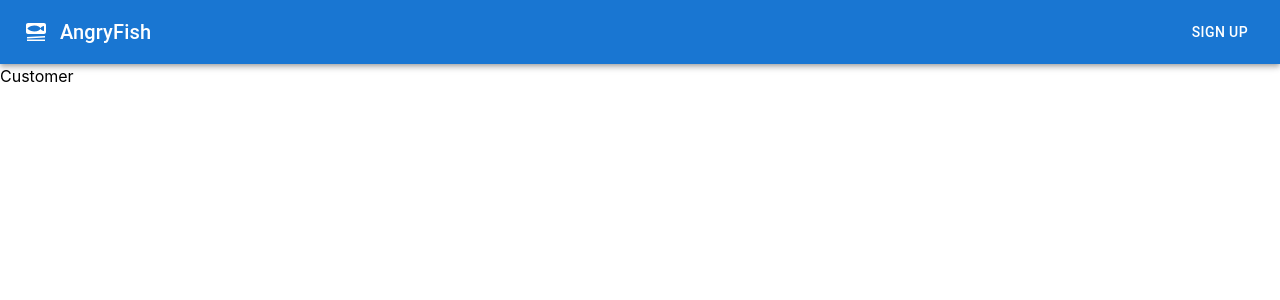
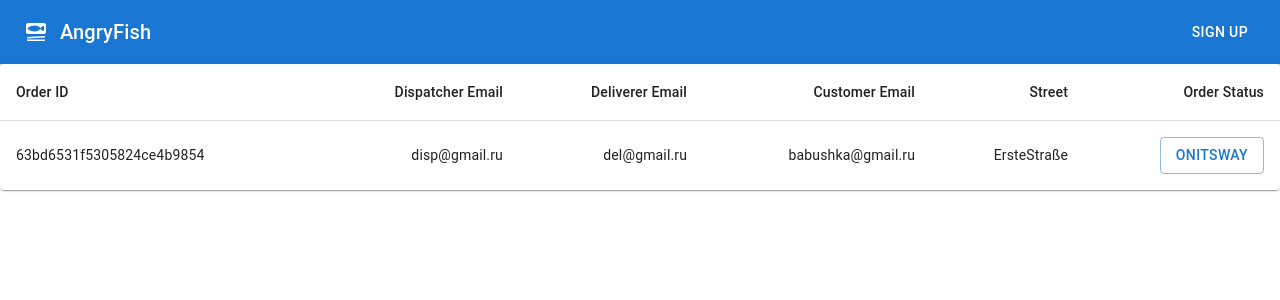
Before and after one commit to Sathwik-Amburi/ASE-Delivery, a React (Create React App) app in the folder frontend/: page /customer in a window 1280 px wide. Shown: the top 300 px of the page. Built offline with nearby package versions, Linux system fonts and the light colour scheme.

Commit message:
frontend completed

```diff
--- a/frontend/src/components/customerDashboard/Customer.jsx
+++ b/frontend/src/components/customerDashboard/Customer.jsx
@@ -1,5 +1,50 @@
-import React from "react";
+import * as React from "react";
+import Table from "@mui/material/Table";
+import TableBody from "@mui/material/TableBody";
+import TableCell from "@mui/material/TableCell";
+import TableContainer from "@mui/material/TableContainer";
+import TableHead from "@mui/material/TableHead";
+import TableRow from "@mui/material/TableRow";
+import Paper from "@mui/material/Paper";
+import { useSelector, useDispatch } from "react-redux";
+import { Button } from "@mui/material";
 
-export default function Customer() {
-  return <div>Customer</div>;
+export default function BasicTable() {
+  const { userOrderList } = useSelector((state) => state.usertOrders);
+
+  return (
+    <TableContainer component={Paper}>
+      <Table aria-label="simple table">
+        <TableHead>
+          <TableRow>
+            <TableCell>Order ID</TableCell>
+            <TableCell align="right">Dispatcher Email</TableCell>
+            <TableCell align="right">Deliverer Email</TableCell>
+            <TableCell align="right">Customer Email</TableCell>
+            <TableCell align="right">Street</TableCell>
+            <TableCell align="right">Order Status</TableCell>
+          </TableRow>
+        </TableHead>
+        <TableBody>
+          {userOrderList.map((order) => (
+            <TableRow
+              key={order.id}
+              sx={{ "&:last-child td, &:last-child th": { border: 0 } }}
+            >
+              <TableCell component="th" scope="row">
+                {order.id}
+              </TableCell>
+              <TableCell align="right">{order.dispatcher.email}</TableCell>
+              <TableCell align="right">{order.deliverer.email}</TableCell>
+              <TableCell align="right">{order.client.email}</TableCell>
+              <TableCell align="right">{order.street}</TableCell>
+              <TableCell align="right">
+                <Button variant="outlined">{order.orderStatus}</Button>
+              </TableCell>
+            </TableRow>
+          ))}
+        </TableBody>
+      </Table>
+    </TableContainer>
+  );
 }
--- a/frontend/src/components/delivererDashboard/Deliverer.jsx
+++ b/frontend/src/components/delivererDashboard/Deliverer.jsx
@@ -1,5 +1,50 @@
-import React from "react";
+import * as React from "react";
+import Table from "@mui/material/Table";
+import TableBody from "@mui/material/TableBody";
+import TableCell from "@mui/material/TableCell";
+import TableContainer from "@mui/material/TableContainer";
+import TableHead from "@mui/material/TableHead";
+import TableRow from "@mui/material/TableRow";
+import Paper from "@mui/material/Paper";
+import { useSelector, useDispatch } from "react-redux";
+import { Button } from "@mui/material";
 
-export default function Deliverer() {
-  return <div>Deliverer</div>;
+export default function BasicTable() {
+  const { userOrderList } = useSelector((state) => state.usertOrders);
+
+  return (
+    <TableContainer component={Paper}>
+      <Table aria-label="simple table">
+        <TableHead>
+          <TableRow>
+            <TableCell>Order ID</TableCell>
+            <TableCell align="right">Dispatcher Email</TableCell>
+            <TableCell align="right">Deliverer Email</TableCell>
+            <TableCell align="right">Customer Email</TableCell>
+            <TableCell align="right">Street</TableCell>
+            <TableCell align="right">Order Status</TableCell>
+          </TableRow>
+        </TableHead>
+        <TableBody>
+          {userOrderList.map((order) => (
+            <TableRow
+              key={order.id}
+              sx={{ "&:last-child td, &:last-child th": { border: 0 } }}
+            >
+              <TableCell component="th" scope="row">
+                {order.id}
+              </TableCell>
+              <TableCell align="right">{order.dispatcher.email}</TableCell>
+              <TableCell align="right">{order.deliverer.email}</TableCell>
+              <TableCell align="right">{order.client.email}</TableCell>
+              <TableCell align="right">{order.street}</TableCell>
+              <TableCell align="right">
+                <Button variant="outlined">{order.orderStatus}</Button>
+              </TableCell>
+            </TableRow>
+          ))}
+        </TableBody>
+      </Table>
+    </TableContainer>
+  );
 }
--- /dev/null
+++ b/frontend/src/features/user/orderSlice.js
@@ -0,0 +1,35 @@
+import { createSlice } from "@reduxjs/toolkit";
+
+const userOrder = {
+  id: "63bd6531f5305824ce4b9854",
+  dispatcher: {
+    id: "63bd33a9e03f596350f8afb2",
+    email: "disp@gmail.ru",
+    actorType: "Dispatcher",
+  },
+  deliverer: {
+    id: "63bd33a9e03f596350f8afb3",
+    email: "del@gmail.ru",
+    actorType: "Deliverer",
+  },
+  client: {
+    id: "63bd2d47dea40908ea916896",
+    email: "babushka@gmail.ru",
+    actorType: "Client",
+  },
+  street: "ErsteStraße",
+  orderStatus: "OnItsWay",
+};
+
+const initialState = {
+  userOrderList: [userOrder],
+  isLoading: true,
+};
+
+const userOrderSlice = createSlice({
+  name: "userOrders",
+  initialState,
+  reducers: {},
+});
+
+export default userOrderSlice.reducer;
--- a/frontend/src/store/store.js
+++ b/frontend/src/store/store.js
@@ -4,6 +4,7 @@ import dispatcherReducer from "../features/dispatcher/dispatcherSlice";
 import clientReducer from "../features/client/clientSlice";
 import delivererReducer from "../features/deliverer/delivererSlice";
 import userReducer from "../features/user/userSlice";
+import userOrderReducer from "../features/user/orderSlice";
 
 export const store = configureStore({
   reducer: {
@@ -12,5 +13,6 @@ export const store = configureStore({
     clients: clientReducer,
     deliverers: delivererReducer,
     user: userReducer,
+    usertOrders: userOrderReducer,
   },
 });
```
